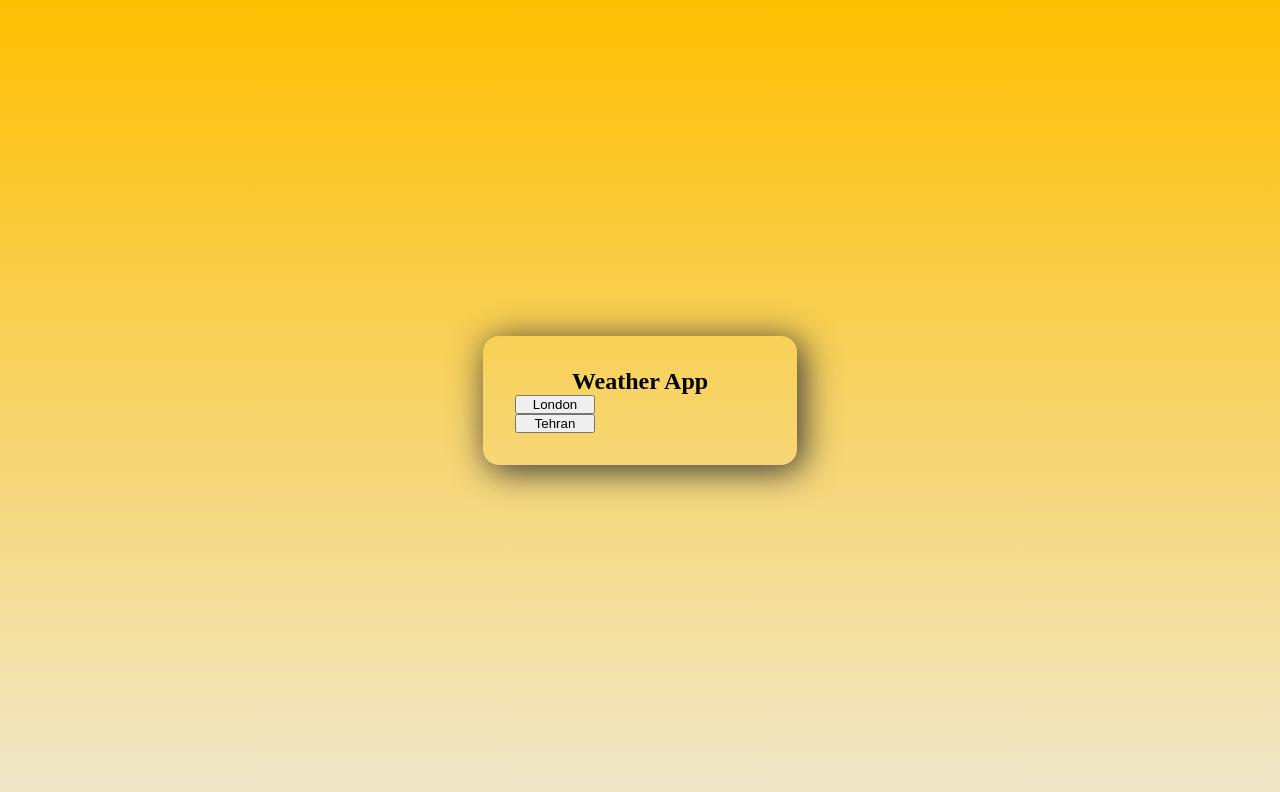
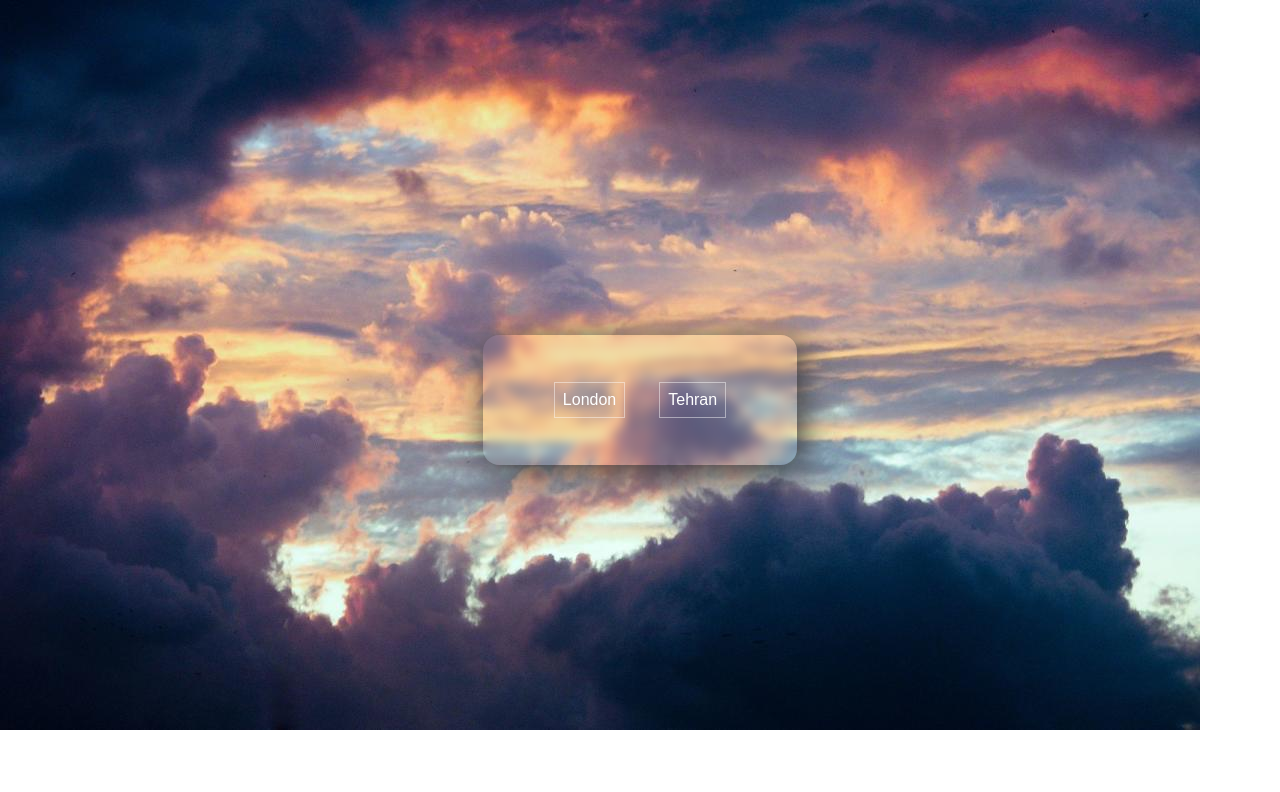
Before and after one commit to amirthenew/vanillaweather, a plain HTML site: page index.html in a window 1280 px wide. Drawn offline with Linux system fonts and the light colour scheme.

Commit message:
backdrop filrer

```diff
--- a/index.html
+++ b/index.html
@@ -14,16 +14,17 @@
     <div class="container">
 
 <div class="box">
-
-    <h2>Weather App</h2>
     <span class="location"></span>
     <span class="condition"></span>
     <span class="temp"></span>
     <span class="icon"></span>
 
-
+<div class="cities">
     <button class="london">London</button>
     <button class="tehran">Tehran</button>
+
+</div>
+
 </div>
 
     </div>
--- a/style.css
+++ b/style.css
@@ -4,12 +4,13 @@
 }
 
 .container{
-    background : linear-gradient(#febf00,#f0e8cc);
+    background : url(./img/back.jpg) no-repeat ;
     display: flex;
     min-height: 100vh;
 }
 
 .box{
+    color: #fff;
     display: flex;
     flex-direction: column;
     margin: auto;
@@ -20,9 +21,32 @@
     border-radius: 1rem;
     background-color: transparent;
     box-shadow:#383838 5px 5px 35px 1px;
+    backdrop-filter: blur(5px);
 
 }
 
 .london,.tehran{
-width: 80px;
 }
+
+.cities{
+
+   padding: 1rem 0 ;
+}
+
+.cities button{
+border: none;
+outline: none;
+padding: .5rem;
+font-size: 1rem;
+margin: 0 1rem;
+background-color: transparent;
+outline: 1px solid rgba(255, 255, 255, 0.453);
+cursor: pointer;
+color: #fff;
+
+}
+
+.cities button:hover{
+    outline: 1px solid rgb(104, 104, 104);
+    color: #383838;
+}
```
Also changed, not shown: img/back.jpg (added).
